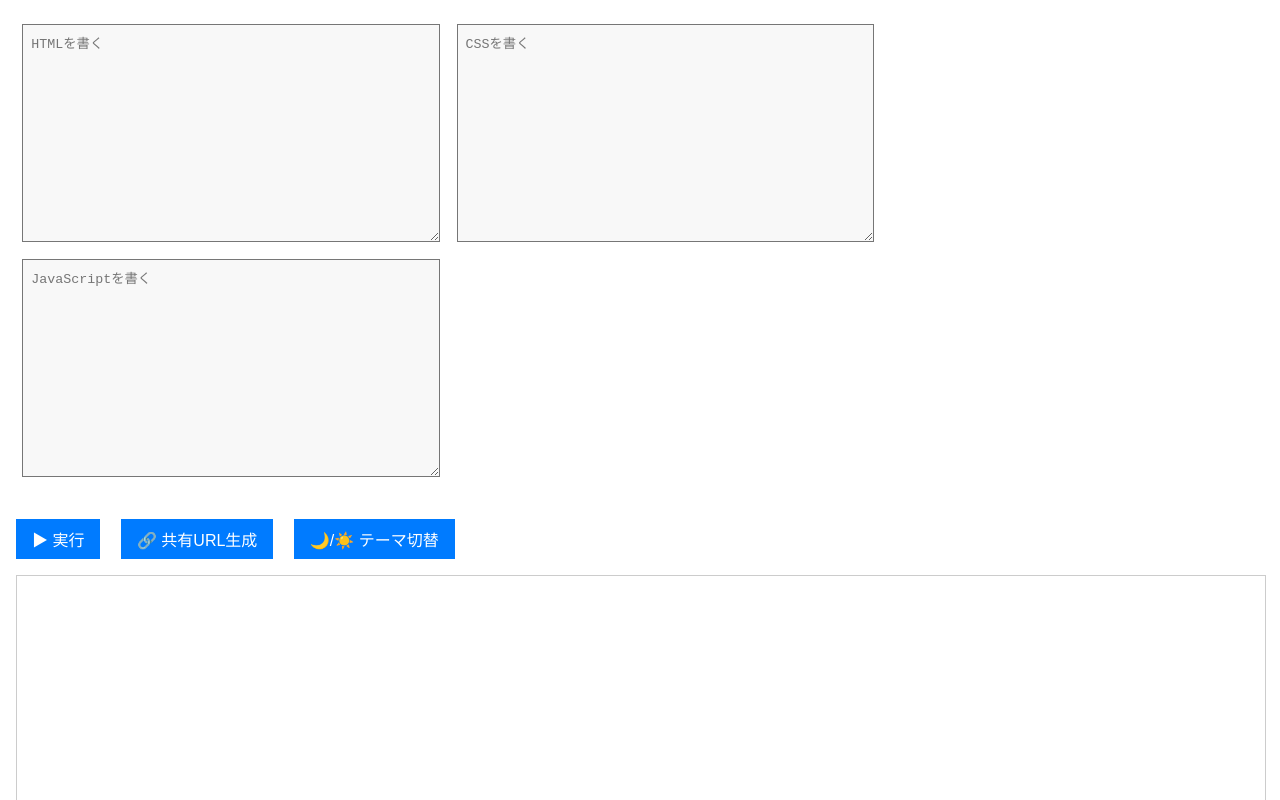
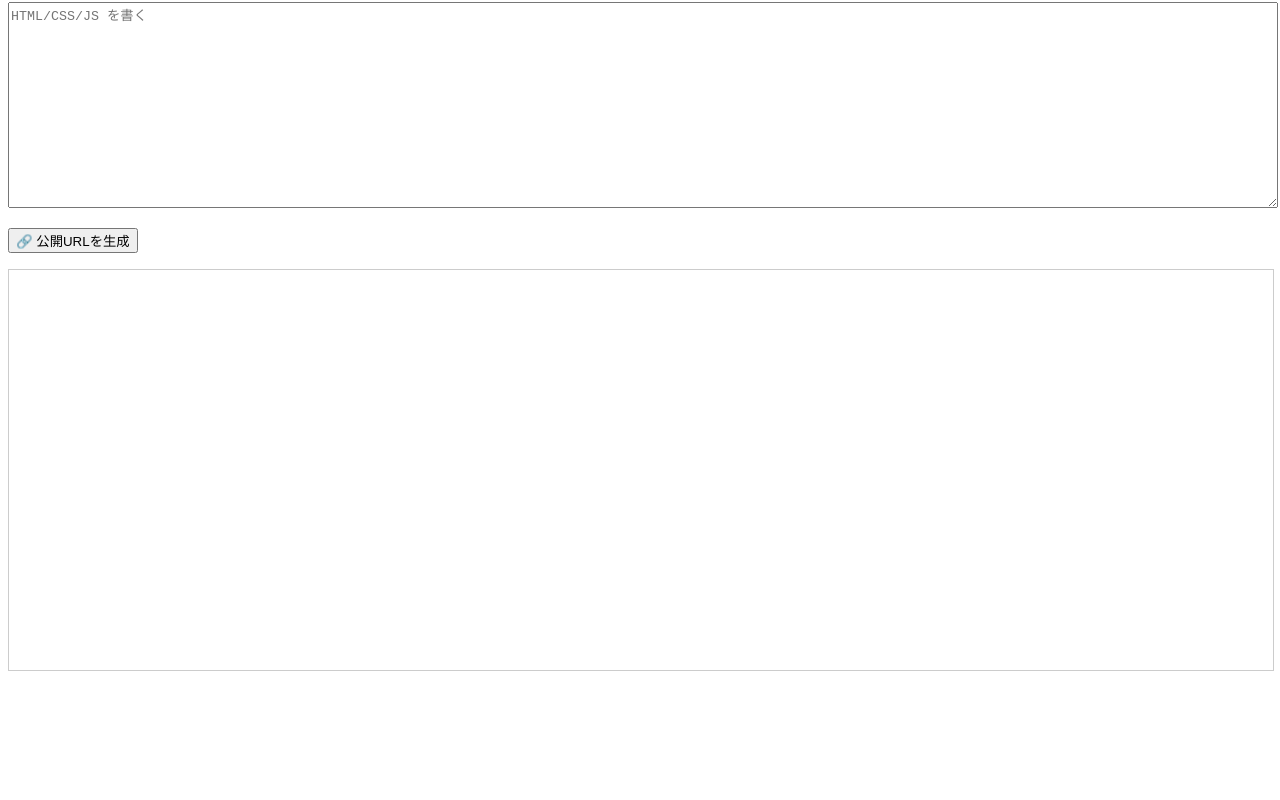
Before and after one commit to hamumeron/corder, a plain HTML site: page index.html in a window 1280 px wide. Shown: the part 87-887 px from the top of the page. After the commit the page ends 800 px from the top, so only its background shows below. Drawn offline with Linux system fonts and the light colour scheme.

Commit message:
Update index.html

```diff
--- a/index.html
+++ b/index.html
@@ -2,153 +2,39 @@
 <html lang="ja">
 <head>
   <meta charset="UTF-8" />
-  <title>コード実行エディタ</title>
-  <meta name="viewport" content="width=device-width, initial-scale=1">
+  <title>コード公開サイト</title>
   <style>
-    :root {
-      --bg: #ffffff;
-      --text: #000000;
-      --button-bg: #007bff;
-      --button-text: #ffffff;
-    }
-    [data-theme="dark"] {
-      --bg: #1e1e1e;
-      --text: #f0f0f0;
-      --button-bg: #444;
-      --button-text: #fff;
-    }
-
-    body {
-      background: var(--bg);
-      color: var(--text);
-      font-family: sans-serif;
-      margin: 0;
-      padding: 1rem;
-    }
-
-    textarea {
-      width: 32%;
-      height: 200px;
-      margin: 0.5%;
-      padding: 0.5rem;
-      font-family: monospace;
-      background: #f8f8f8;
-    }
-
-    iframe {
-      width: 100%;
-      height: 400px;
-      margin-top: 1rem;
-      border: 1px solid #ccc;
-      background: white;
-    }
-
-    button {
-      padding: 0.5rem 1rem;
-      margin-right: 1rem;
-      margin-top: 1rem;
-      font-size: 1rem;
-      background-color: var(--button-bg);
-      color: var(--button-text);
-      border: none;
-      cursor: pointer;
-    }
-
-    .btn-group {
-      margin-top: 1rem;
-    }
-
-    @media (max-width: 768px) {
-      textarea {
-        width: 100%;
-        height: 150px;
-      }
-    }
+    textarea { width: 100%; height: 200px; font-family: monospace; }
+    iframe { width: 100%; height: 400px; margin-top: 1rem; border: 1px solid #ccc; }
+    button { margin-top: 1rem; }
   </style>
 </head>
 <body>
-  <h1>💻 コード実行エディタ</h1>
-
-  <div>
-    <textarea id="html" placeholder="HTMLを書く"></textarea>
-    <textarea id="css" placeholder="CSSを書く"></textarea>
-    <textarea id="js" placeholder="JavaScriptを書く"></textarea>
-  </div>
-
-  <div class="btn-group">
-    <button onclick="runCode()">▶ 実行</button>
-    <button onclick="shareCode()">🔗 共有URL生成</button>
-    <button onclick="toggleTheme()">🌙/☀️ テーマ切替</button>
-  </div>
-
+  <h1>コードを入力して公開！</h1>
+  <textarea id="code" placeholder="HTML/CSS/JS を書く"></textarea>
+  <br>
+  <button onclick="generateURL()">🔗 公開URLを生成</button>
   <iframe id="preview"></iframe>
 
   <script>
-    const htmlEl = document.getElementById("html");
-    const cssEl = document.getElementById("css");
-    const jsEl = document.getElementById("js");
+    const textarea = document.getElementById("code");
     const iframe = document.getElementById("preview");
 
-    function runCode() {
-      const html = htmlEl.value;
-      const css = cssEl.value;
-      const js = jsEl.value;
-
-      const output = `
-        <html>
-          <head><style>${css}</style></head>
-          <body>
-            ${html}
-            <script>${js}<\/script>
-          </body>
-        </html>
-      `;
-      iframe.srcdoc = output;
-
-      // Save to localStorage
-      localStorage.setItem("saved-html", html);
-      localStorage.setItem("saved-css", css);
-      localStorage.setItem("saved-js", js);
+    // URLパラメータがある場合は表示
+    if (location.hash.startsWith("#code=")) {
+      const encoded = location.hash.replace("#code=", "");
+      const decoded = decodeURIComponent(atob(encoded));
+      textarea.value = decoded;
+      iframe.srcdoc = decoded;
     }
 
-    function shareCode() {
-      const html = encodeURIComponent(htmlEl.value);
-      const css = encodeURIComponent(cssEl.value);
-      const js = encodeURIComponent(jsEl.value);
-      const url = `${location.origin}${location.pathname}?html=${html}&css=${css}&js=${js}`;
-      prompt("このURLを共有できます👇", url);
+    function generateURL() {
+      const code = textarea.value;
+      const encoded = btoa(encodeURIComponent(code));
+      const url = `${location.origin}${location.pathname}#code=${encoded}`;
+      prompt("このURLを共有できます", url);
+      iframe.srcdoc = code;
     }
-
-    function loadFromParams() {
-      const params = new URLSearchParams(location.search);
-      if (params.has("html")) htmlEl.value = decodeURIComponent(params.get("html"));
-      if (params.has("css")) cssEl.value = decodeURIComponent(params.get("css"));
-      if (params.has("js")) jsEl.value = decodeURIComponent(params.get("js"));
-    }
-
-    function loadFromLocal() {
-      if (localStorage.getItem("saved-html")) htmlEl.value = localStorage.getItem("saved-html");
-      if (localStorage.getItem("saved-css")) cssEl.value = localStorage.getItem("saved-css");
-      if (localStorage.getItem("saved-js")) jsEl.value = localStorage.getItem("saved-js");
-    }
-
-    function toggleTheme() {
-      const current = document.documentElement.getAttribute("data-theme");
-      const newTheme = current === "dark" ? "light" : "dark";
-      document.documentElement.setAttribute("data-theme", newTheme);
-      localStorage.setItem("theme", newTheme);
-    }
-
-    function loadTheme() {
-      const savedTheme = localStorage.getItem("theme") || "light";
-      document.documentElement.setAttribute("data-theme", savedTheme);
-    }
-
-    // 初期化
-    loadTheme();
-    loadFromParams();
-    if (!location.search) loadFromLocal();
-    runCode();
   </script>
 </body>
 </html>
```
